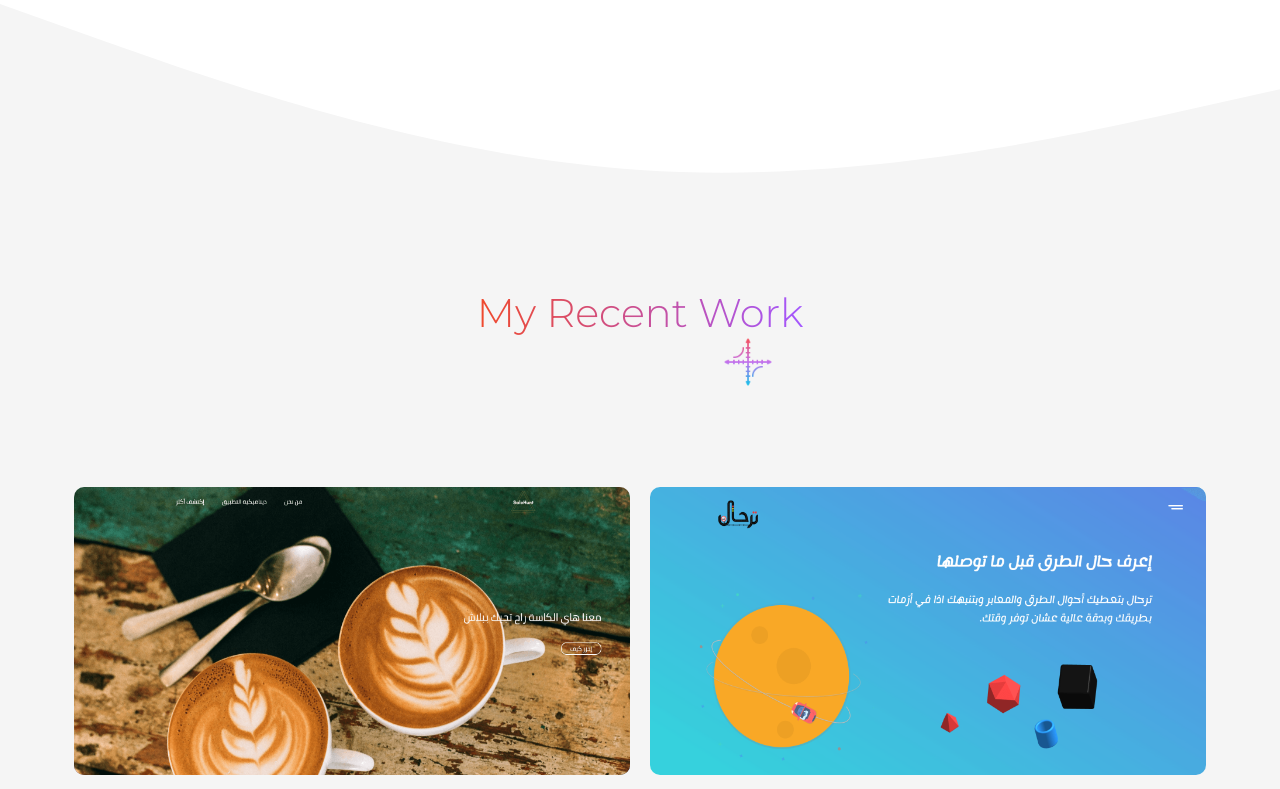
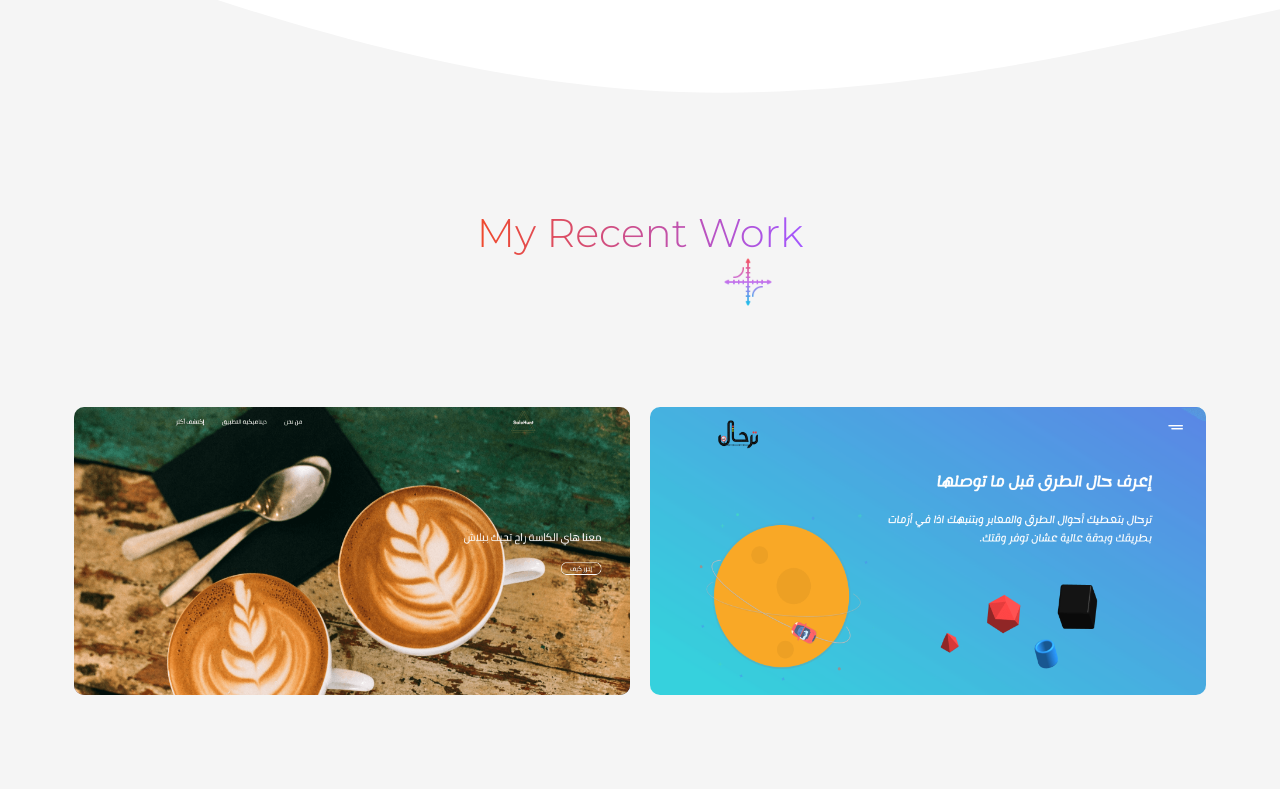
Before and after one commit to AdnanAsali/PersonalWebsite, a plain HTML site: page index.html in a window 1280 px wide. Shown: the part 710-1499 px from the top of the page. Drawn offline with Linux system fonts and the light colour scheme; animation ran at ten frames a second; a web font is replaced by a local one.

Commit message:
Personal website is done

```diff
--- a/css/main.css
+++ b/css/main.css
@@ -630,7 +630,7 @@ header.is-visible {
 }
 @media only screen and (min-width: 300px), (max-width: 400px) {
   .container {
-    margin-top: 35vh !important;
+    margin-top: 25vh !important;
   }
 }
 @media only screen and (max-width: 300px) {
```
